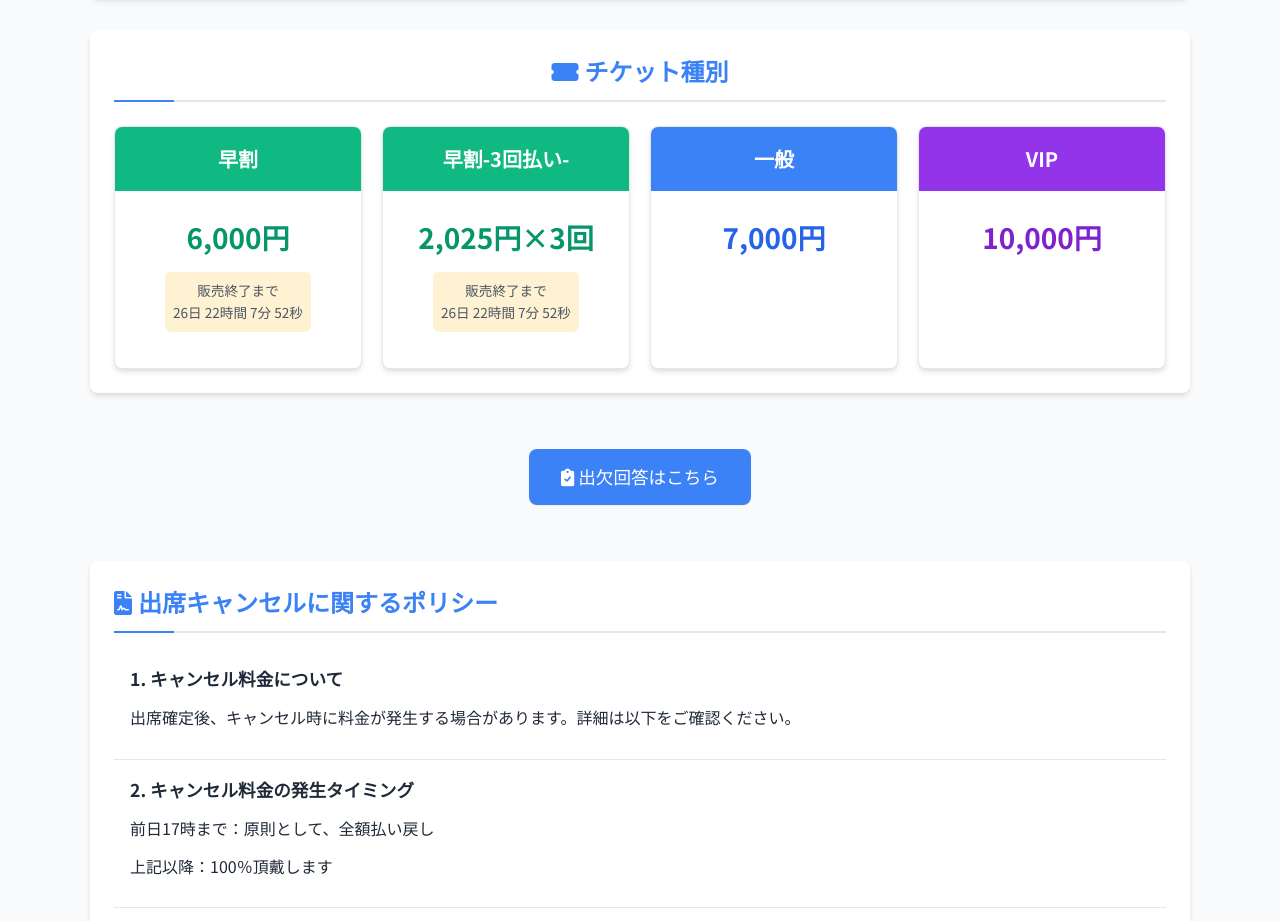
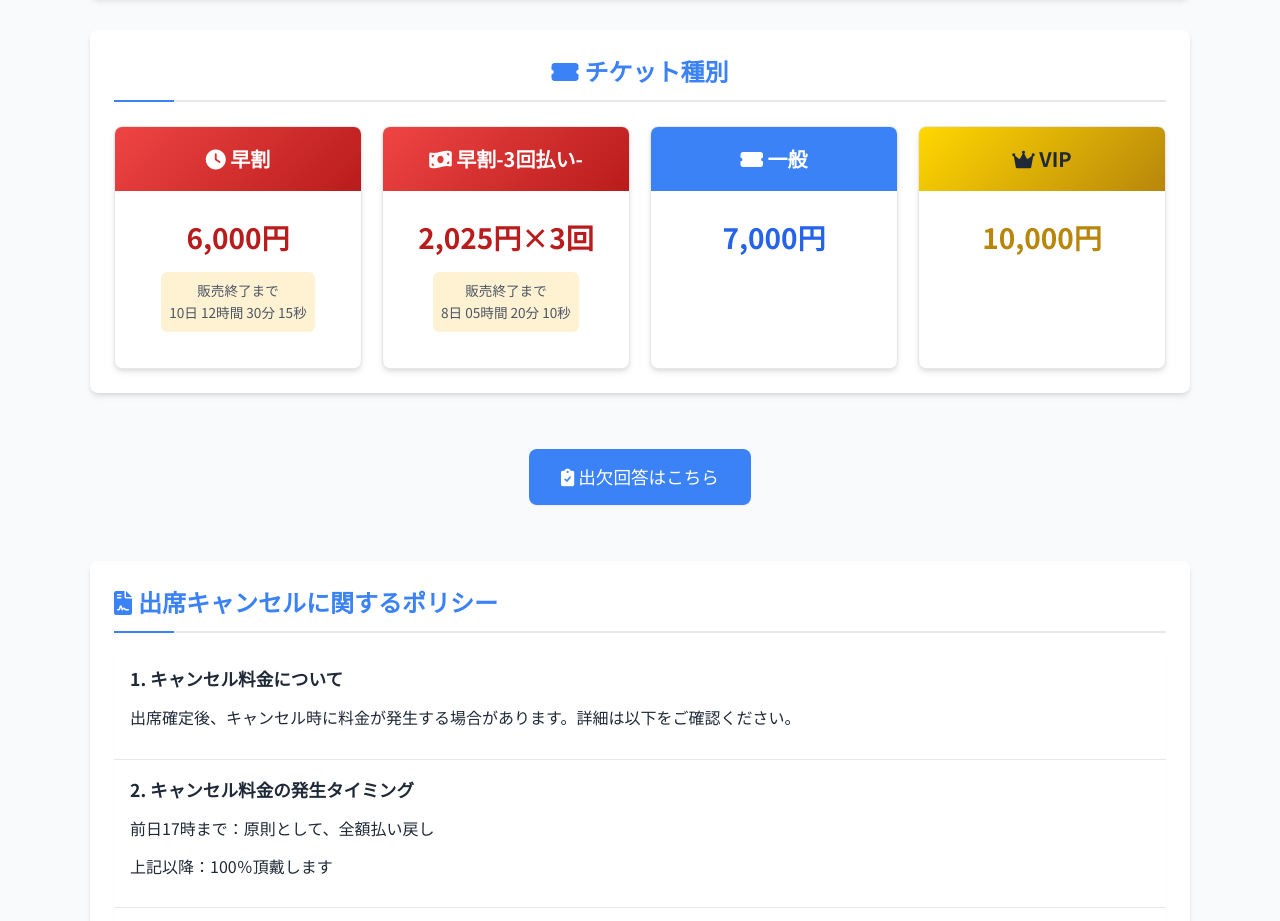
Before and after one commit to Inaijhs95/QuizApp, a plain HTML site: page index.html in a window 1280 px wide. Shown: the part 1540-2461 px from the top of the page. Drawn offline with Linux system fonts and the light colour scheme.

Commit message:
Update index.html

```diff
--- a/index.html
+++ b/index.html
@@ -24,6 +24,10 @@
       --radius-lg: 0.75rem;
       --transition: all 0.3s ease;
       --container-width: 1100px;
+      --early-bird-color: #ef4444;
+      --early-bird-dark: #b91c1c;
+      --vip-gold-light: #FFD700;
+      --vip-gold-dark: #b8860b;
     }
 
     * {
@@ -271,20 +275,21 @@
 
     /* VIPカード */
     .ticket-card.vip .card-header {
-      background-color: #9333ea;
+      background: linear-gradient(135deg, var(--vip-gold-light), var(--vip-gold-dark));
+      color: var(--text-color);
     }
 
     .ticket-card.vip .price {
-      color: #7e22ce;
+      color: var(--vip-gold-dark);
     }
 
     /* 早割カード */
     .ticket-card.early .card-header {
-      background-color: #10b981;
+      background: linear-gradient(135deg, var(--early-bird-color), var(--early-bird-dark));
     }
 
     .ticket-card.early .price {
-      color: #059669;
+      color: var(--early-bird-dark);
     }
 
     /* ボタン */
@@ -604,7 +609,7 @@
       <div class="ticket-cards">
         <div class="ticket-card early">
           <div class="card-header">
-            <h3>早割</h3>
+            <h3><i class="fas fa-clock"></i> 早割</h3>
           </div>
           <div class="card-body">
             <p class="price">6,000円</p>
@@ -613,7 +618,7 @@
         </div>
         <div class="ticket-card early">
           <div class="card-header">
-            <h3>早割-3回払い-</h3>
+            <h3><i class="fas fa-money-bill-wave"></i> 早割-3回払い-</h3>
           </div>
           <div class="card-body">
             <p class="price">2,025円×3回</p>
@@ -622,7 +627,7 @@
         </div>
         <div class="ticket-card">
           <div class="card-header">
-            <h3>一般</h3>
+            <h3><i class="fas fa-ticket-alt"></i> 一般</h3>
           </div>
           <div class="card-body">
             <p class="price">7,000円</p>
@@ -630,7 +635,7 @@
         </div>
         <div class="ticket-card vip">
           <div class="card-header">
-            <h3>VIP</h3>
+            <h3><i class="fas fa-crown"></i> VIP</h3>
           </div>
           <div class="card-body">
             <p class="price">10,000円</p>
@@ -754,15 +759,4 @@
       }
 
       const days = Math.floor(timeRemaining / (1000 * 60 * 60 * 24));
-      const hours = Math.floor((timeRemaining % (1000 * 60 * 60 * 24)) / (1000 * 60 * 60));
-      const minutes = Math.floor((timeRemaining % (1000 * 60 * 60)) / (1000 * 60));
-      const seconds = Math.floor((timeRemaining % (1000 * 60)) / 1000);
-
-      countdownElement3.innerHTML = `販売終了まで<br>${days}日 ${hours}時間 ${minutes}分 ${seconds}秒`;
-    }
-
-    setInterval(updateCountdown3, 1000);
-    updateCountdown3();
-  </script>
-</body>
-</html>
+      const hours = Math.floor((timeRemaining % (1000 * 60 *
```
